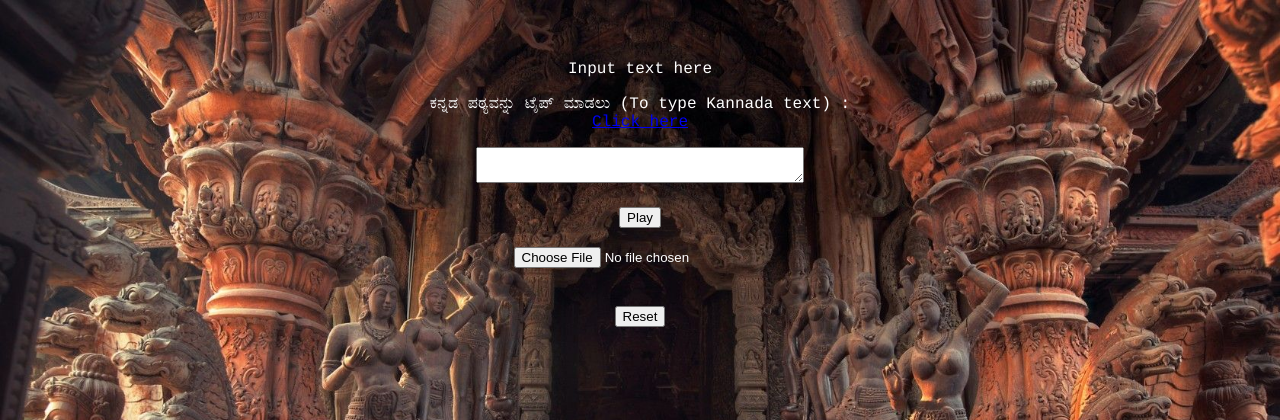
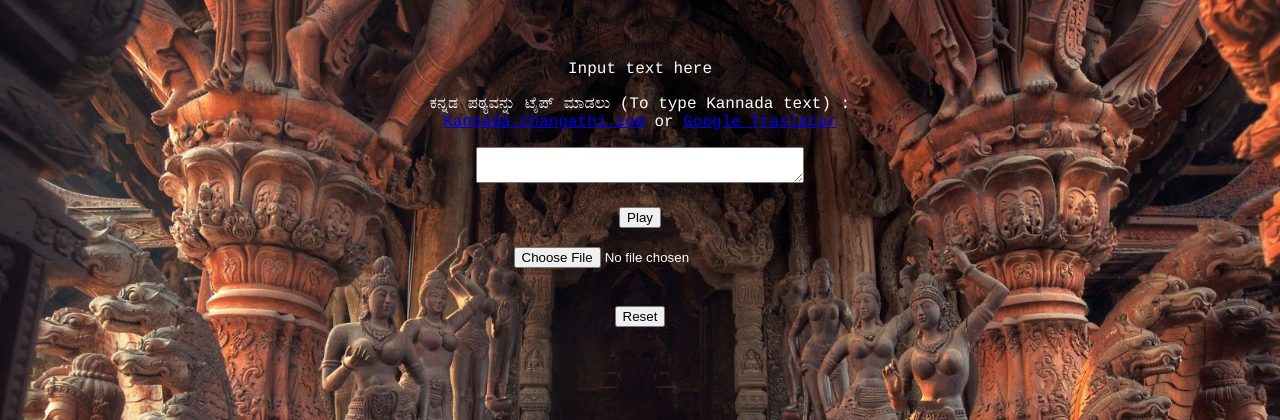
Before and after one commit to Shreyas9699/kannada_tts, a Flask app: page / in a window 1280 px wide. Shown: the top 420 px of the page. Run offline with Flask 2, Linux system fonts and the light colour scheme.

Commit message:
Update frontend.html

```diff
--- a/templates/frontend.html
+++ b/templates/frontend.html
@@ -23,7 +23,8 @@
         <font face="courier" color="white">
             <p id="try">Input text here</p>
             <p id="try">ಕನ್ನಡ ಪಠ್ಯವನ್ನು ಟೈಪ್ ಮಾಡಲು (To type Kannada text) : <br>
-                <a href="https://kannada.changathi.com/" target="_blank">Click here</a>
+                <a href="https://kannada.changathi.com/" target="_blank">Kannada.changathi.com</a> or
+                <a href="https://translate.google.com/?hl=en&sl=en&tl=kn&op=translate" target="_blank">Google Traslator</a>
             </p>
             <textarea name="Text1" cols= "40" onkeyup="autoheight(this)" id="testinput"></textarea>
             <br><br>
```
